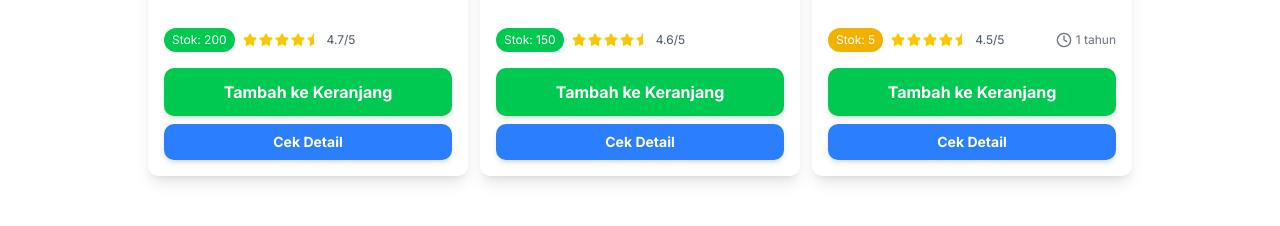
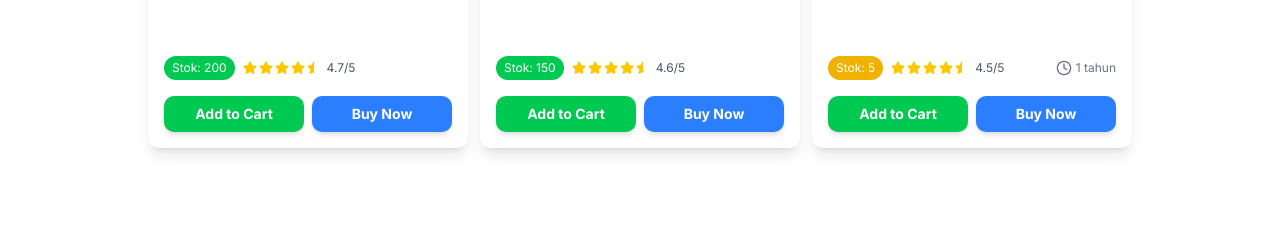
Before and after one commit to septalonika/farmmerce-frontend, a Next.js app: page / in a window 1280 px wide. Shown: the part 494-720 px from the top of the page. Built offline with nearby package versions, Linux system fonts and the light colour scheme; sample sign-in values are in the browser's storage.

Commit message:
refactor : removed unused code and updated button labels and sizes in CardItem component.

```diff
--- a/src/components/organisms/layouts/header.tsx
+++ b/src/components/organisms/layouts/header.tsx
@@ -1,5 +1,5 @@
 "use client";
-import { Plus_Jakarta_Sans } from "next/font/google";
+// import { Plus_Jakarta_Sans } from "next/font/google";
 import * as React from "react";
 import AppBar from "@mui/material/AppBar";
 import Box from "@mui/material/Box";
@@ -19,9 +19,9 @@ import Hamburger from "@/components/ui/Hamburger";
 import SearchBar from "@/components/ui/SearchBar";
 
 const settings = ["Profile", "Account", "Dashboard", "Logout"];
-const jakartaSans = Plus_Jakarta_Sans({
-  subsets: ["latin"],
-});
+// const jakartaSans = Plus_Jakarta_Sans({
+//   subsets: ["latin"],
+// });
 
 const Header = () => {
   const router = useRouter();
--- a/src/components/ui/CardItem.tsx
+++ b/src/components/ui/CardItem.tsx
@@ -116,23 +116,25 @@ export const CardItem = <T extends BaseItem>({
       </CardContent>
 
       {(actionLabel || onDetailClick) && (
-        <CardFooter className="flex flex-col gap-2 p-4 pt-0">
+        <CardFooter className="flex w-full gap-2 p-4 pt-0">
           {actionLabel && onActionClick && (
             <CustomButton
               type="button"
               onClick={() => onActionClick(data)}
-              label={actionLabel}
+              label="Add to Cart"
               variant="primary"
-              size="medium"
+              size="small"
+              className="flex-1"
             />
           )}
           {onDetailClick && (
             <CustomButton
               type="button"
               onClick={() => onDetailClick(data)}
-              label="Cek Detail"
+              label="Buy Now"
               variant="secondary"
               size="small"
+              className="flex-1"
             />
           )}
         </CardFooter>
```
